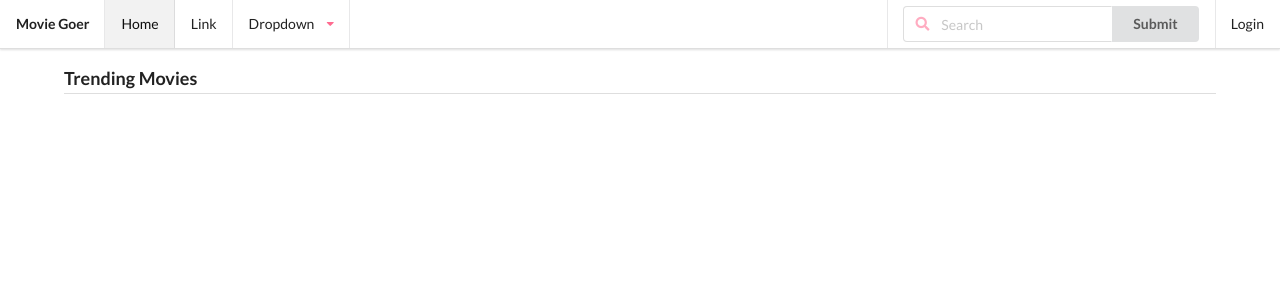
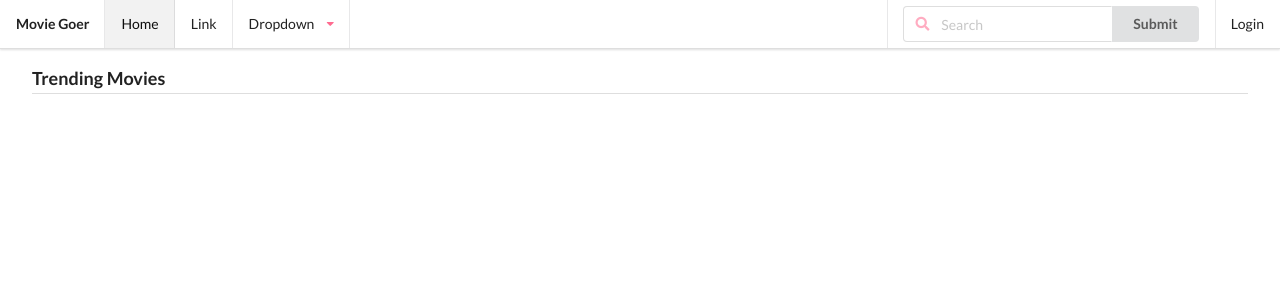
Before and after one commit to jpdelmundo223/flask-movies, a Flask app: page / in a window 1280 px wide. Shown: the top 300 px of the page. Run offline with Flask 2, Linux system fonts and the light colour scheme; data that the repository does not hold is empty; some libraries are stand-ins or nearby versions.

Commit message:
added some few tweaks with the current stylesheet

```diff
--- a/app/static/style.css
+++ b/app/static/style.css
@@ -1,6 +1,6 @@
 .container {
   margin: 0 auto;
-  max-width: 90%;
+  max-width: 95%;
 }
 
 @keyframes movie {
@@ -146,6 +146,10 @@ p {
   position: relative;
 }
 
+footer {
+  height: 50px;
+}
+
 @media (max-width: 1201px) {
   iframe {
     height: 200;
@@ -153,10 +157,6 @@ p {
 
   .movie-poster img {
     width: 250px;
-  }
-
-  .container {
-    max-width: 100%;
   }
 }
 
```
